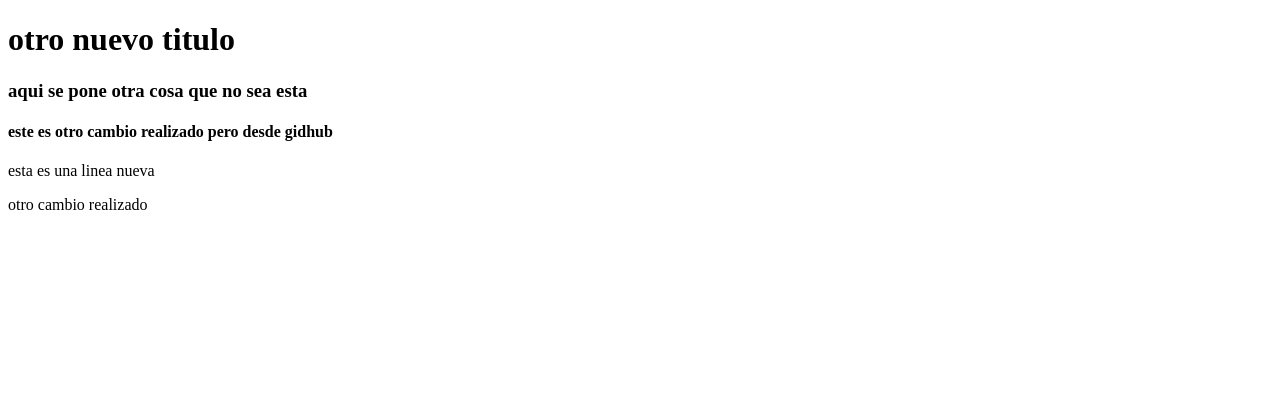
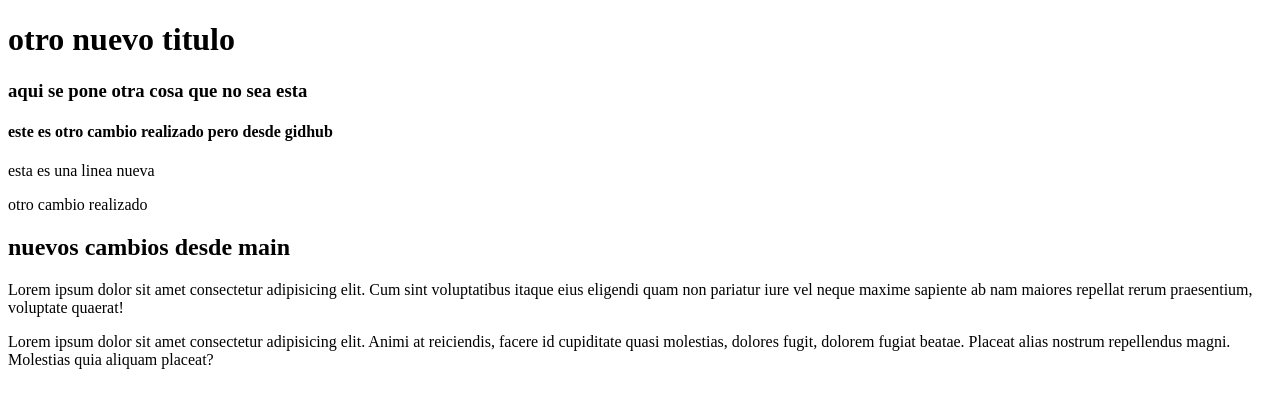
Before and after one commit to andrewsdeve/Proyecto-Coffe-Space, a plain HTML site: page index.html in a window 1280 px wide. Drawn offline with Linux system fonts and the light colour scheme.

Commit message:
Cambiodesdemain10:50

```diff
--- a/index.html
+++ b/index.html
@@ -26,5 +26,11 @@
 
     <p>otro cambio realizado</p>
 
+    <!--nuevos cambios desde el main-->
+
+    <h2>nuevos cambios desde main</h2>
+    <p>Lorem ipsum dolor sit amet consectetur adipisicing elit. Cum sint voluptatibus itaque eius eligendi quam non pariatur iure vel neque maxime sapiente ab nam maiores repellat rerum praesentium, voluptate quaerat!</p>
+    <p>Lorem ipsum dolor sit amet consectetur adipisicing elit. Animi at reiciendis, facere id cupiditate quasi molestias, dolores fugit, dolorem fugiat beatae. Placeat alias nostrum repellendus magni. Molestias quia aliquam placeat?</p>
+
 </body>
 </html>
```
